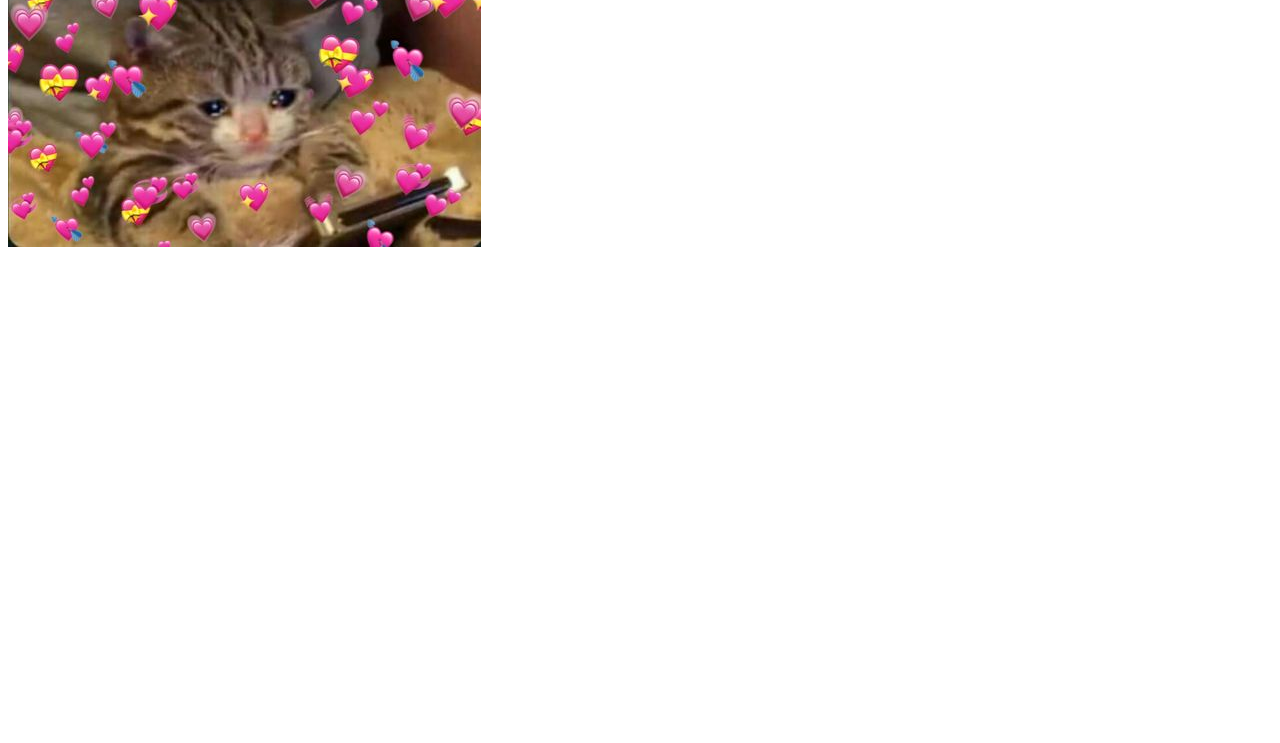
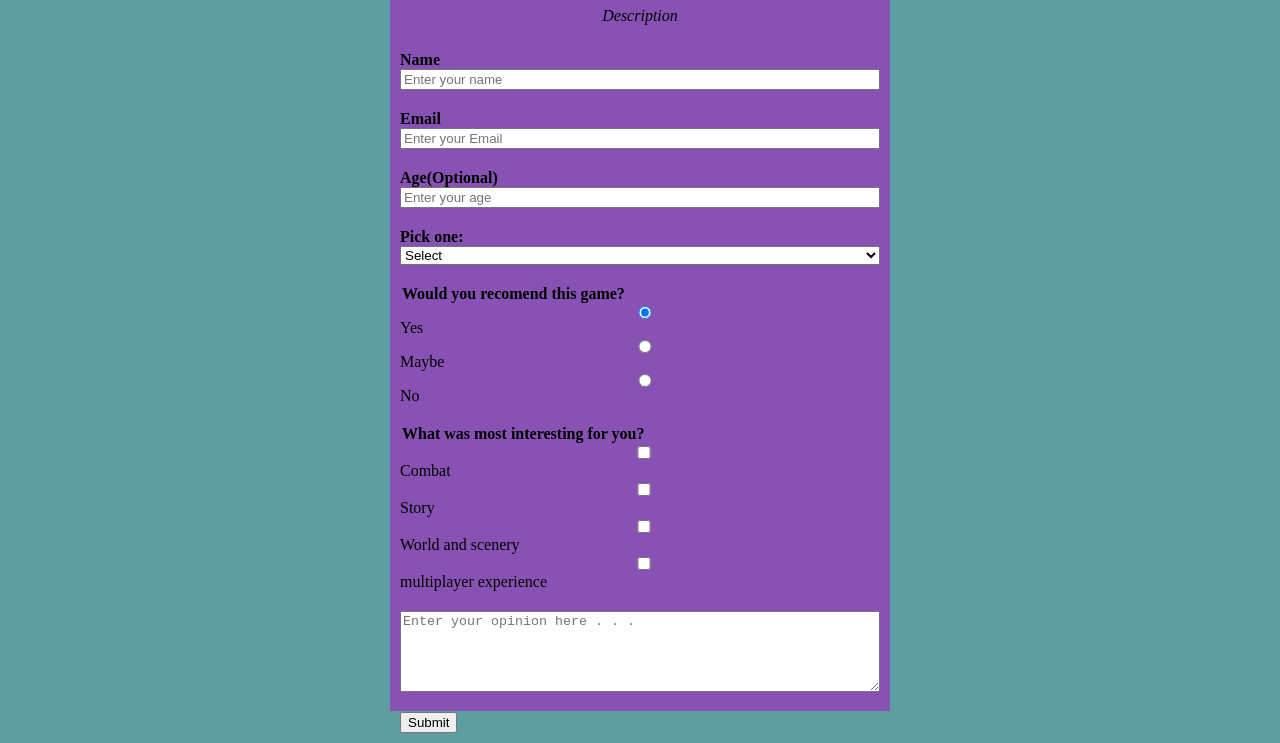
Before and after one commit to NicolasCrapanzano/AdstralOnlineSurvey.github.io, a plain HTML site: page Index.html in a window 1280 px wide. Shown: the part 81-824 px from the top of the page. Before the commit the page ends 800 px from the top, so only its background shows below. Drawn offline with Linux system fonts and the light colour scheme.

Commit message:
Added the elemental elements of the survey

```diff
--- a/Index.html
+++ b/Index.html
@@ -1,2 +1,92 @@
-<h1>This webpage is still on the making, please come back later to see the newly added content.</h1>
-<img src="Images/gatitoConCorazones.jpg" alt="Cute cat photo">
+<html lang="en">
+    <head>
+        <meta charset="UTF-8">
+        <meta name="viewport" content="width=device-width, initial-scale=1.0">
+        <link rel="stylesheet" href="Style.css">
+        <title>Survey</title>
+    </head>
+
+    <body>
+        <div id="main">
+            <header>
+                <h1 id="title">Survey form title</h1>
+                <p id="description">Description</p>
+            </header>
+            <form id="survey-form" action="">
+                <div id="form-group"> <!--Name section-->
+                    <label id="name-label" for="name">
+                        Name
+                    </label>
+                    <input id="name" type="text" name="Name" placeholder="Enter your name" required>
+                </div>
+                <div id="form-group"><!--Email section-->
+                    <label id="email-label" for="email">
+                        Email
+                    </label>
+                    <input id="email" type="email" name="email" placeholder="Enter your Email" required>
+                </div>
+                <div id="form-group"><!--Age section-->
+                    <label id="number-label" for="number">
+                        Age(Optional)
+                    </label>
+                    <input id="number" type="number" name="age" min="18" max="55" placeholder="Enter your age">
+                </div>
+                <div id="form-group"><!--dropdown section-->
+                    <label id="dropdown-label" for="dropdown">
+                        Pick one:
+                    </label>
+                    <br>
+                    <select name="" id="dropdown">
+                        <option disabled="" selected="" value="">Select</option>
+                        <option value="opt 1">opt 1</option>
+                        <option value="opt 2">opt 2</option>
+                        <option value="opt 3">opt 3</option>
+                    </select>
+                </div>
+                <div id="form-group"><!--radio button section-->
+                    <legend>Would you recomend this game?</legend>
+                    <label>
+                        <input id="radio" name="user-recommend" value="yes" type="radio" checked="">
+                        Yes
+                    </label>
+                    <label>
+                        <input id="radio" name="user-recommend" value="maybe" type="radio">
+                        Maybe
+                    </label>
+                    <label>
+                        <input id="radio" name="user-recommend" value="no" type="radio">
+                        No
+                    </label>
+                </div>
+                <div id="form-group"><!--checkbox section-->
+                    <legend>What was most interesting for you?</legend>
+
+                    <input id="combat" name="interest" value="combat" type="checkbox">
+                    <label for="combat">Combat</label>
+
+                    <input id="story" name="interest" value="story" type="checkbox">
+                    <label for="story">Story</label>
+
+                    <input id="world" name="interest" value="world" type="checkbox">
+                    <label for="world">World and scenery</label>
+
+                    <input id="multiplayer" name="interest" value="multiplayer" type="checkbox" >
+                    <label for="multiplayer">multiplayer experience</label>
+
+                </div>
+                <div id="form-group"><!--text area section-->
+                    <label for="">
+
+                    </label>
+                    <textarea id="comments" name="comments" rows="5" cols="50" placeholder="Enter your opinion here . . ." ></textarea>
+                </div>
+                <div id="form-group"><!--submit button section-->
+                    <button id="submit" type="submit">
+                        Submit
+                    </button>
+                </div>
+            </form>
+        </div>
+    </body>
+    <script src="https://cdn.freecodecamp.org/testable-projects-fcc/v1/bundle.js"></script>
+</html>
--- a/Style.css
+++ b/Style.css
@@ -0,0 +1,48 @@
+body{
+    display: grid;
+    grid-template-columns: 1fr 1fr 1fr ;
+    grid-template-rows: 1fr 1fr;
+    background-color: cadetblue;
+}
+#main{
+    grid-area: 1 / 2 / 3 / 3;
+    min-width: 500px;
+    background-color: rgb(135, 82, 179);
+
+}
+header{
+    text-align: center;
+}
+#description{
+    font-style: italic;
+}
+#survey-form{
+
+}
+#name-label{
+    font-weight: bold;
+}
+#email-label{
+    font-weight: bold;
+}
+#number-label{
+    font-weight: bold;
+}
+#dropdown{
+    width: 100%;
+}
+#dropdown-label{
+    font-weight: bold;
+}
+#form-group{
+    padding: 10px;
+}
+input{
+    width: 100%;
+}
+legend{
+    font-weight: bold;
+}
+#comments{
+    width: 100%;
+}
```
